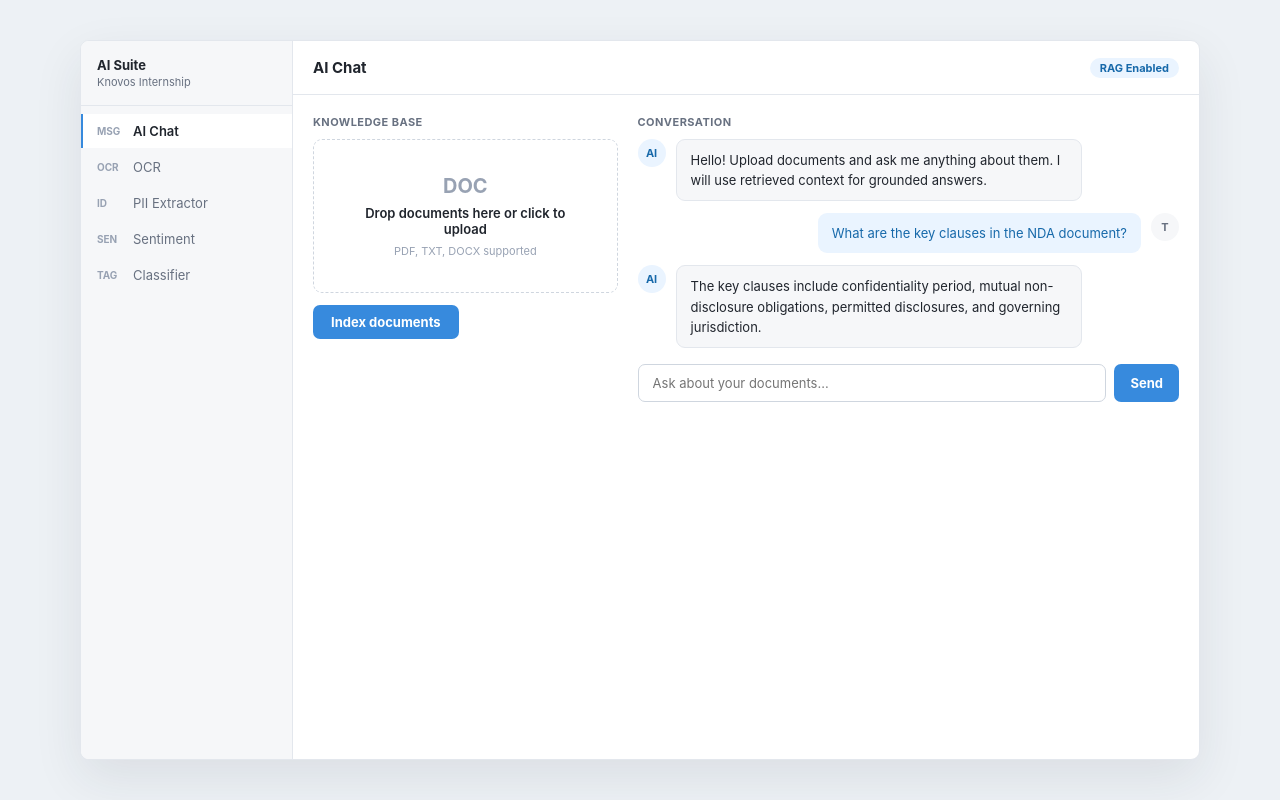
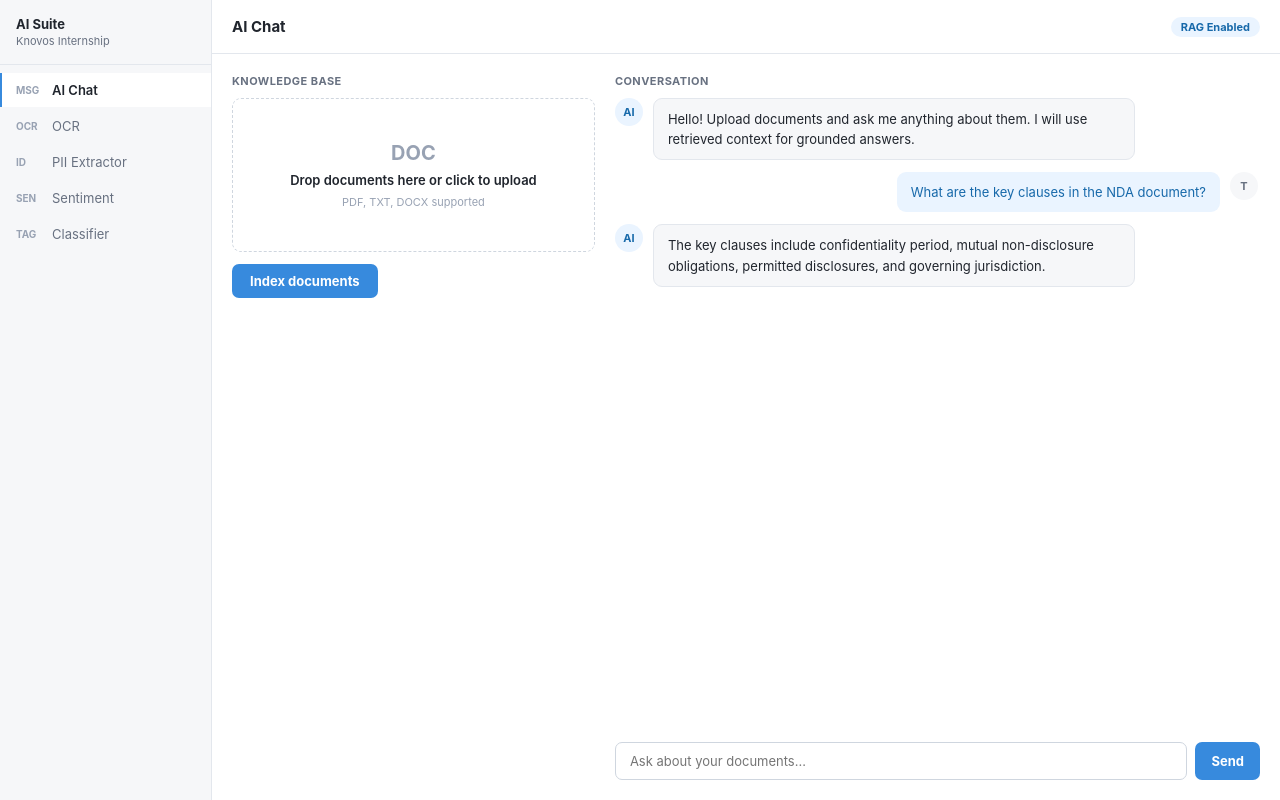
Before and after one commit to Tanishk190/AI-Bot, a Flask app: page / in a window 1280 px wide. Run offline with Flask 3, Linux system fonts and the light colour scheme.

Commit message:
Make-UI-fill-browser-viewport

```diff
--- a/ai_suite/static/css/app.css
+++ b/ai_suite/static/css/app.css
@@ -25,11 +25,16 @@
   padding: 0;
 }
 
+html,
+body {
+  width: 100%;
+  height: 100%;
+  overflow: hidden;
+}
+
 body {
   min-height: 100vh;
-  display: grid;
-  place-items: center;
-  padding: 28px;
+  min-height: 100dvh;
   background: var(--color-background-page);
   color: var(--color-text-primary);
   font-family: var(--font-sans);
@@ -46,15 +51,16 @@ button {
 }
 
 .app-shell {
-  width: min(1120px, 100%);
-  height: min(720px, calc(100vh - 56px));
-  min-height: 580px;
+  width: 100vw;
+  height: 100vh;
+  height: 100dvh;
+  min-height: 0;
   display: flex;
   overflow: hidden;
   background: var(--color-background-primary);
-  border: 1px solid var(--color-border-tertiary);
-  border-radius: var(--border-radius-lg);
-  box-shadow: 0 18px 50px rgba(31, 41, 55, 0.09);
+  border: 0;
+  border-radius: 0;
+  box-shadow: none;
 }
 
 .sidebar {
@@ -163,6 +169,7 @@ button {
 
 .content {
   flex: 1;
+  min-height: 0;
   overflow-y: auto;
   padding: 20px;
 }
@@ -173,12 +180,14 @@ button {
 
 .panel.active {
   display: block;
+  min-height: 100%;
 }
 
 .split-layout {
   display: grid;
   grid-template-columns: minmax(220px, 0.72fr) minmax(320px, 1.28fr);
   gap: 20px;
+  min-height: 100%;
 }
 
 .section-label {
@@ -253,6 +262,20 @@ button {
   flex-direction: column;
   gap: 12px;
   margin-bottom: 16px;
+}
+
+#panel-chat .split-layout > div:last-child {
+  min-height: calc(100vh - 94px);
+  min-height: calc(100dvh - 94px);
+  display: flex;
+  flex-direction: column;
+}
+
+#panel-chat .chat-history {
+  flex: 1;
+  min-height: 0;
+  overflow-y: auto;
+  padding-right: 2px;
 }
 
 .msg {
@@ -356,6 +379,7 @@ button {
 .result-box {
   margin-bottom: 12px;
   padding: 14px;
+  min-height: 190px;
   overflow-x: auto;
   white-space: pre-wrap;
   border: 1px solid var(--color-border-tertiary);
@@ -393,9 +417,15 @@ button {
   line-height: 1.5;
 }
 
+#panel-pii .textarea-field,
+#panel-sentiment .textarea-field {
+  min-height: 150px;
+}
+
 .json-box {
   margin-bottom: 12px;
   padding: 14px;
+  min-height: 190px;
   overflow-x: auto;
   border-radius: var(--border-radius-md);
   background: #1e1e2e;
```
